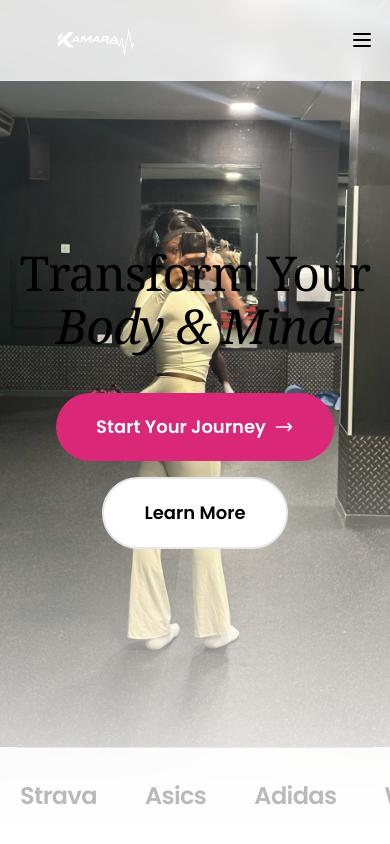
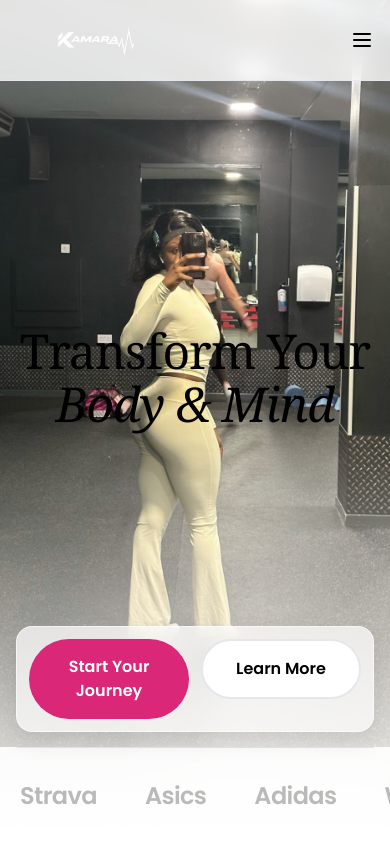
Before and after one commit to davidbanjo13-design/deekamara-fitness, a Next.js app: page / in a window 390 px wide. Shown: the top 844 px of the page. Built offline with nearby package versions, Linux system fonts and the light colour scheme.

Commit message:
Adjust mobile hero CTAs to bottom overlay

```diff
--- a/src/app/page.tsx
+++ b/src/app/page.tsx
@@ -47,7 +47,8 @@ export default function Home() {
                 <span className="font-display-italic">Body & Mind</span>
               </h1>
 
-              <div className="flex flex-col sm:flex-row items-center justify-center gap-4">
+              {/* Desktop/tablet CTAs (keep under headline) */}
+              <div className="hidden sm:flex flex-col sm:flex-row items-center justify-center gap-4">
                 <Link href="/quiz">
                   <Button variant="primary" size="lg">
                     Start Your Journey
@@ -65,6 +66,26 @@ export default function Home() {
             </motion.div>
           </div>
         </Container>
+
+        {/* Mobile CTAs pinned near bottom (so image stays clear) */}
+        <div className="sm:hidden absolute left-0 right-0 z-20 px-4 pb-4" style={{ bottom: '96px' }}>
+          <div className="max-w-lg mx-auto">
+            <div className="bg-white/70 backdrop-blur-md border border-white/60 rounded-2xl p-3 shadow-[0_8px_24px_rgba(0,0,0,0.10)]">
+              <div className="flex gap-3">
+                <Link href="/quiz" className="flex-1">
+                  <Button variant="primary" size="md" fullWidth>
+                    Start Your Journey
+                  </Button>
+                </Link>
+                <Link href="/about" className="flex-1">
+                  <Button variant="secondary" size="md" fullWidth>
+                    Learn More
+                  </Button>
+                </Link>
+              </div>
+            </div>
+          </div>
+        </div>
 
         {/* Social Proof at bottom of hero */}
         <div className="absolute bottom-0 left-0 right-0 z-10 bg-white/90 backdrop-blur-sm">
```
